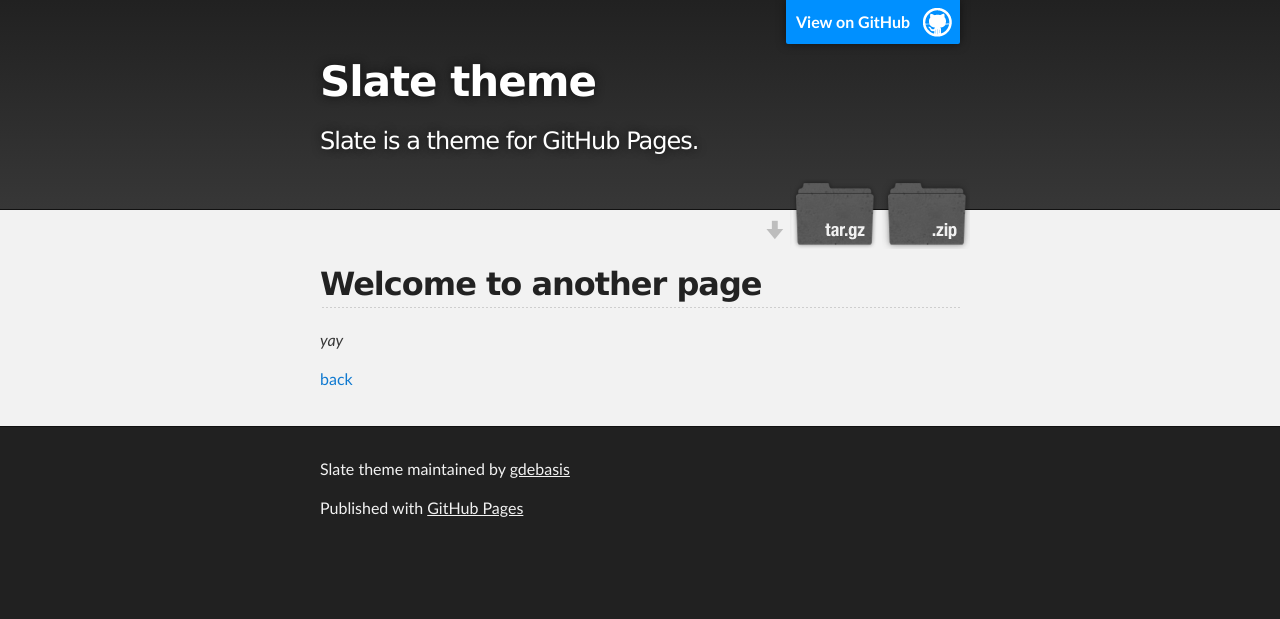
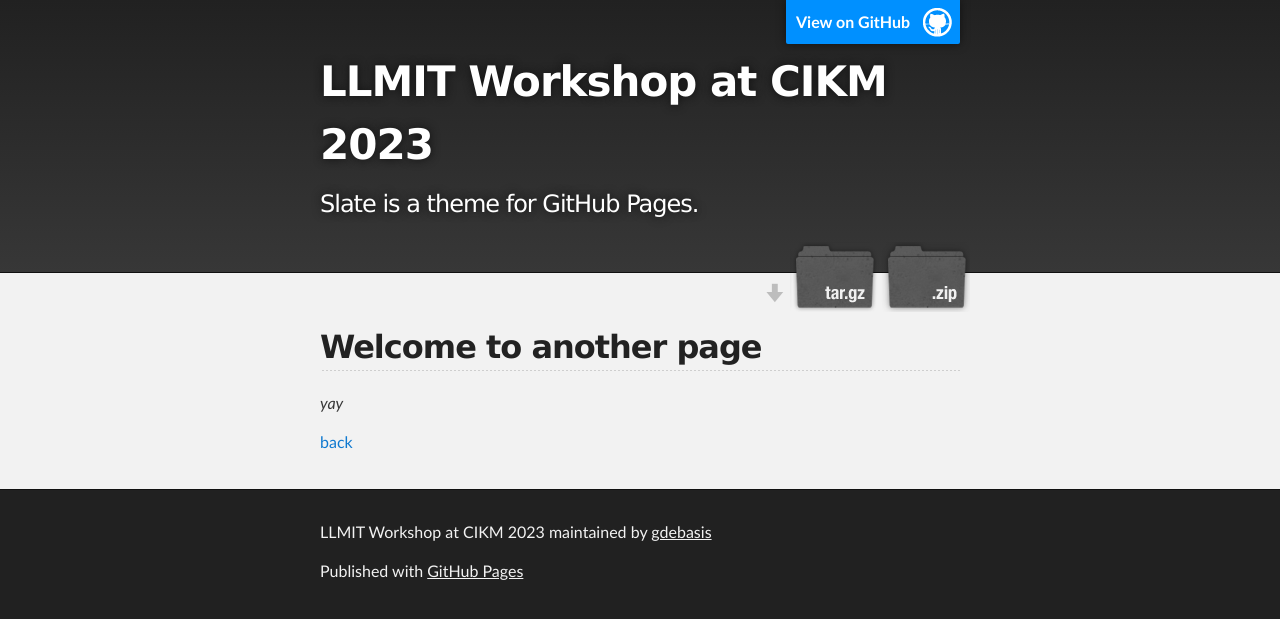
Before and after one commit to gdebasis/llmit, a Jekyll site: the page built from another-page.md, in a window 1280 px wide. Shown: the top 619 px of the page. Built offline with Jekyll 4.4.1, drawn with Linux system fonts in a browser that asks for light colours; our own code applies the rules of GitHub Pages for plain Markdown files.

Commit message:
workshop name

```diff
--- a/_config.yml
+++ b/_config.yml
@@ -1,4 +1,4 @@
-title: Slate theme
+title: LLMIT Workshop at CIKM 2023
 description: Slate is a theme for GitHub Pages.
 show_downloads: true
 google_analytics:
```
